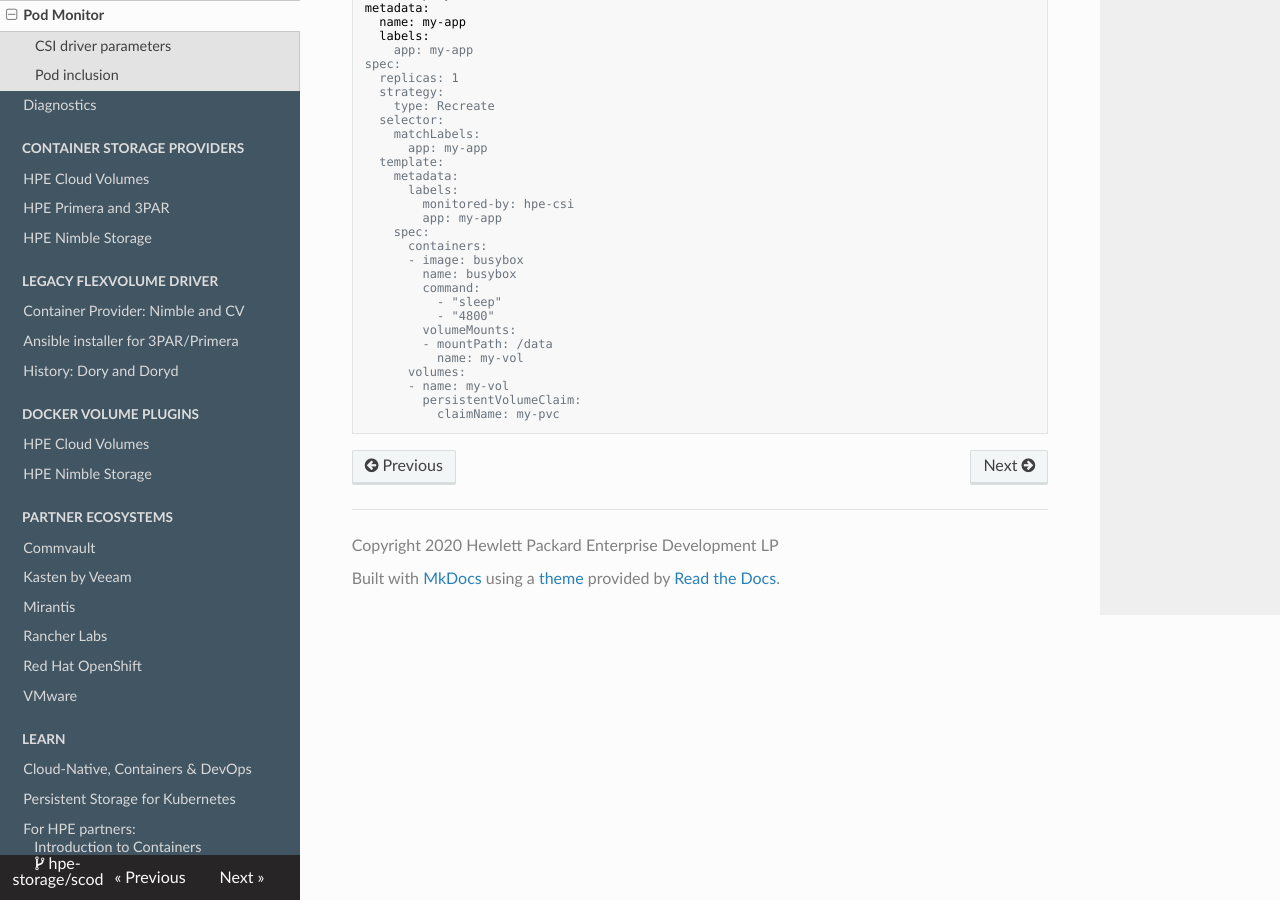
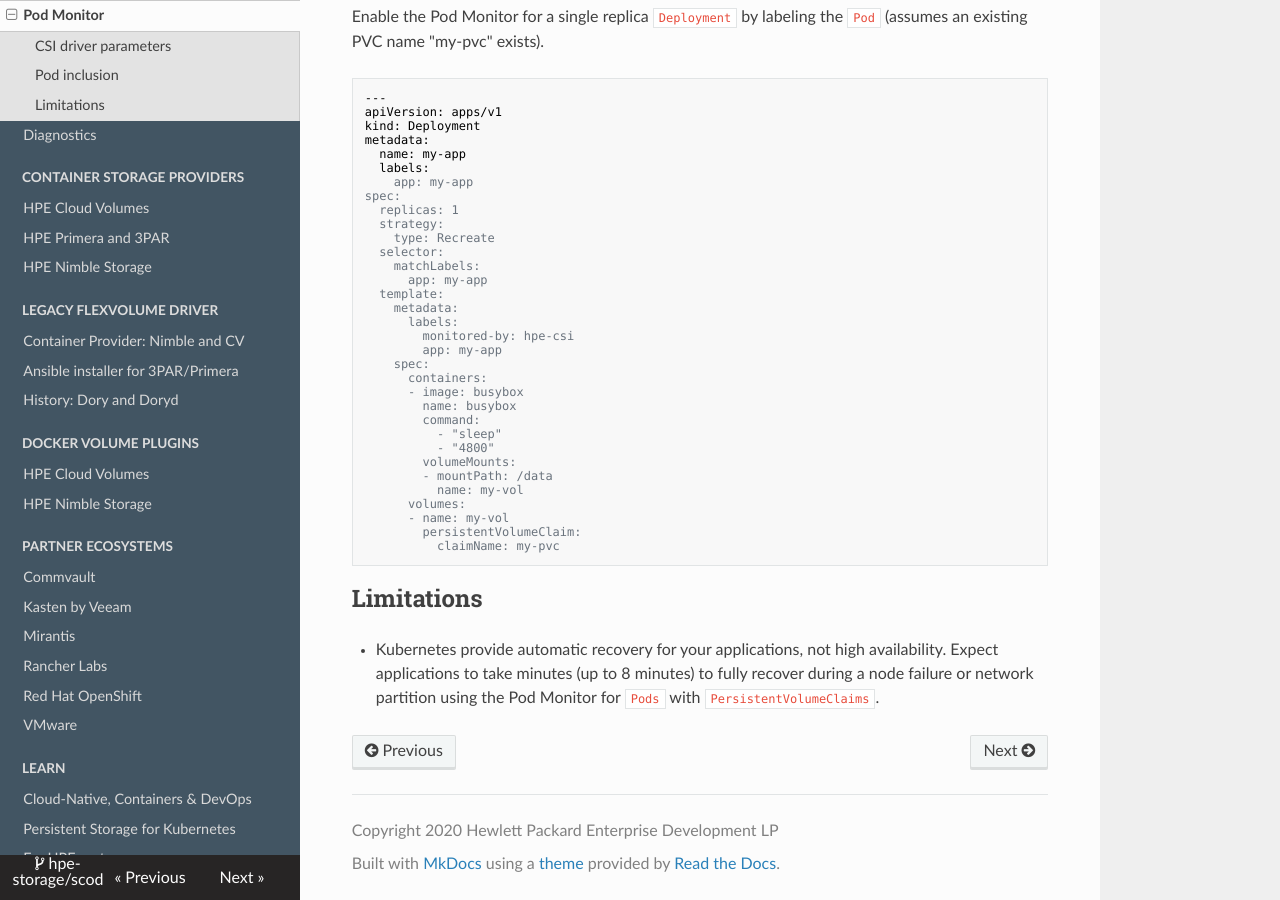
Before and after one commit to hpe-storage/scod, an MkDocs documentation site: the page built from docs/csi_driver/monitor.md, in a window 1280 px wide and 900 px high, scrolled down 939 px. Built offline with MkDocs 1.6.1, drawn with Linux system fonts in a browser that asks for light colours; nearby versions of some CDN libraries; some of the changed text lies outside the part shown.

Commit message:
Limitation verbiage that has come up lately
Signed-off-by: Michael Mattsson <michael.mattsson@hpe.com>

````diff
--- a/docs/csi_driver/monitor.md
+++ b/docs/csi_driver/monitor.md
@@ -60,3 +62,7 @@ spec:
         persistentVolumeClaim:
           claimName: my-pvc
 ```
+
+## Limitations
+
+* Kubernetes provide automatic recovery for your applications, not high availability. Expect applications to take minutes (up to 8 minutes) to fully recover during a node failure or network partition using the Pod Monitor for `Pods` with `PersistentVolumeClaims`.
````
Also changed, not shown: other parts of docs/csi_driver/monitor.md (+2 -0 lines), docs/csi_driver/index.md (+2 -0 lines), docs/csi_driver/using.md (+1 -1 lines).
